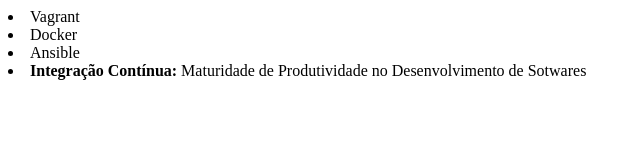
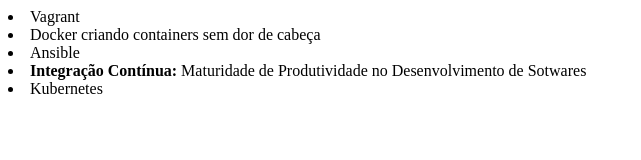
Before and after one commit to almeidacarlosr/alura-git, a plain HTML site: page index.html in a window 1280 px wide. Shown: the whole page, without its empty margins (0-641 px from the left). Drawn offline with Linux system fonts and the light colour scheme.

Commit message:
Atualizado o curso de Docker

```diff
--- a/index.html
+++ b/index.html
@@ -6,8 +6,9 @@
 </head>
 <body>
     <li>Vagrant</li>
-    <li>Docker</li>
+    <li>Docker criando containers sem dor de cabeça</li>
     <li>Ansible</li>
     <li><b>Integração Contínua:</b> Maturidade de Produtividade no Desenvolvimento de Sotwares</li>
+    <li>Kubernetes</li>
 </body>
 </html>
```
